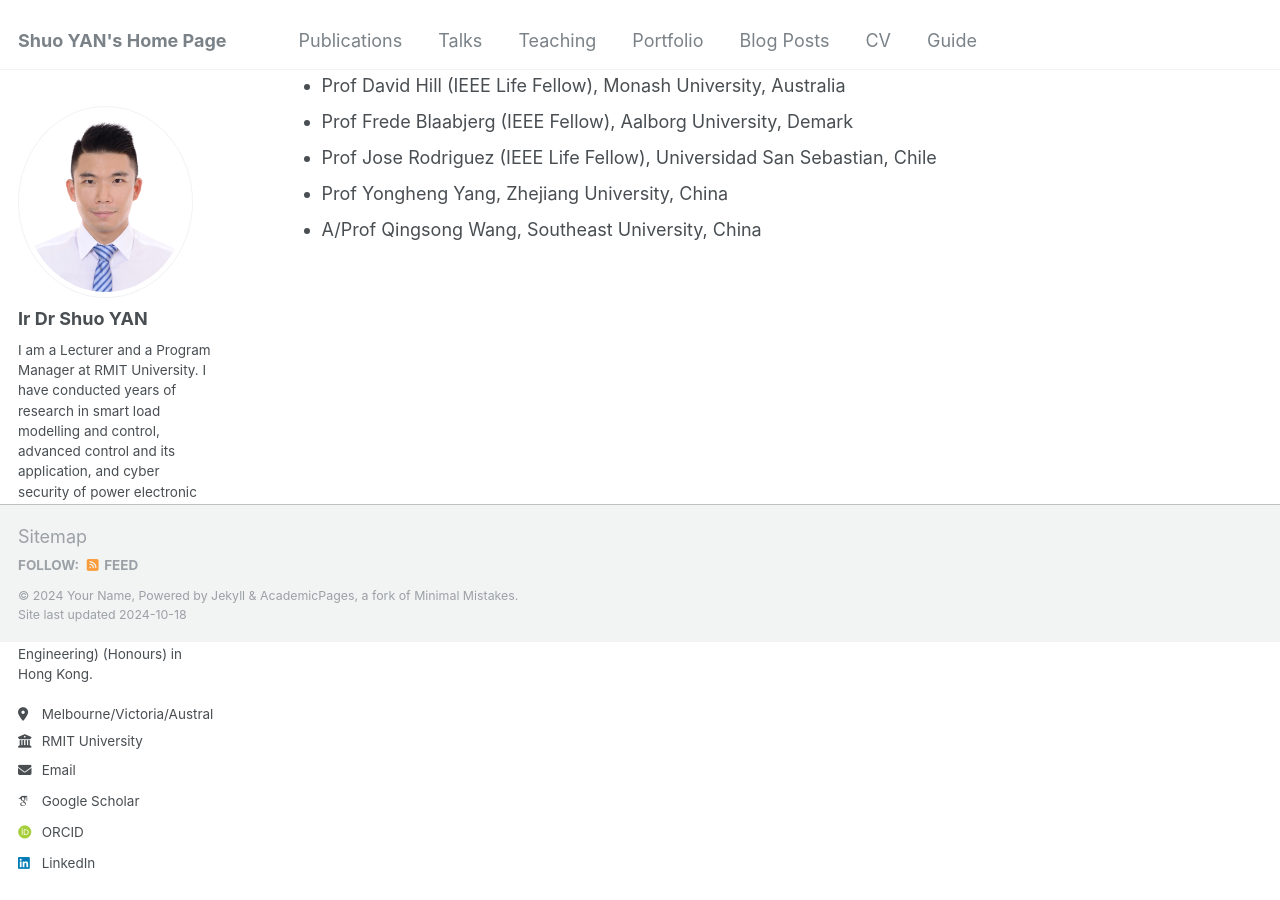
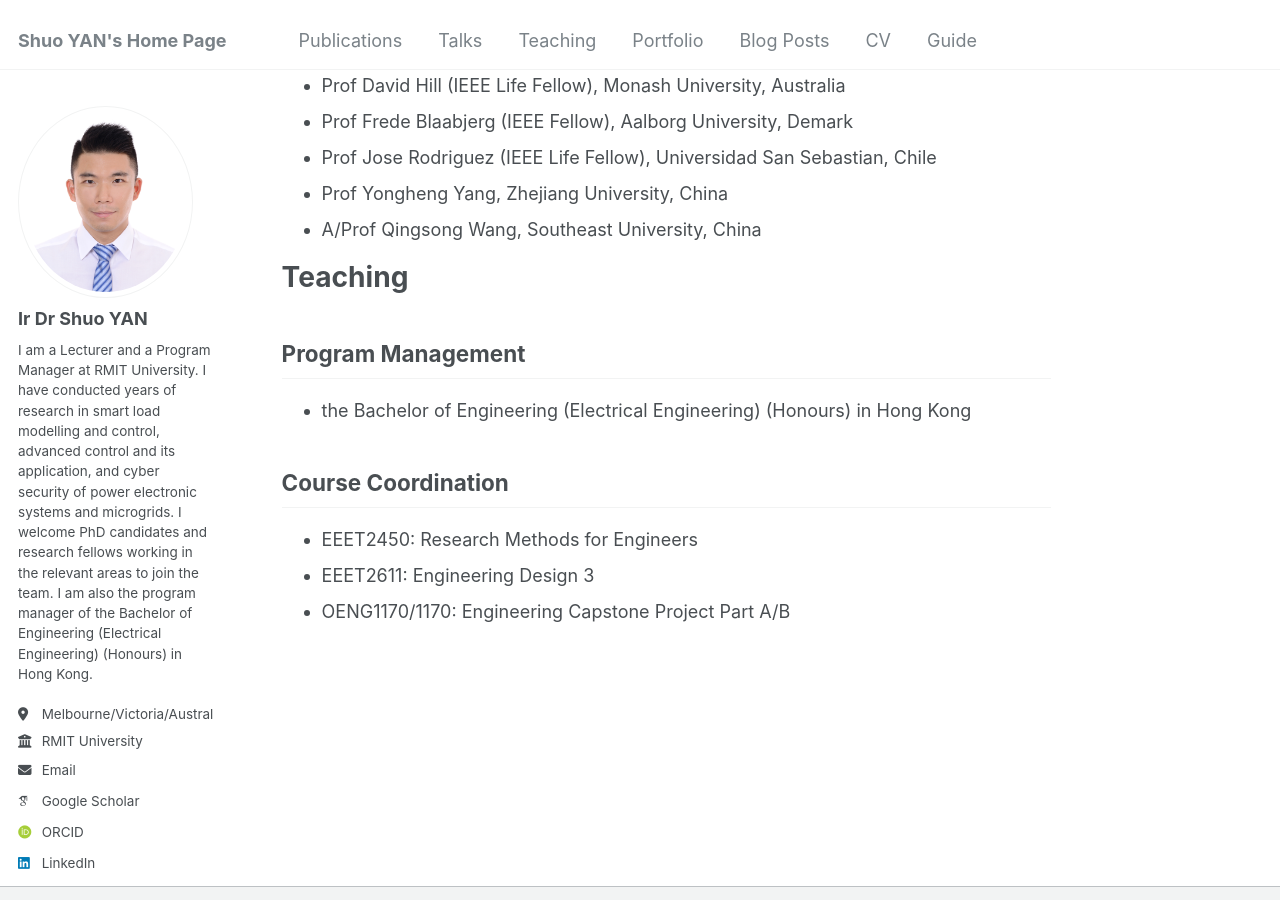
Before and after one commit to cctv2582/personalwebpage, a Jekyll site: the page built from _pages/about.md, in a window 1280 px wide and 900 px high, scrolled down 1739 px. Built offline with Jekyll 4.4.1, drawn with Linux system fonts in a browser that asks for light colours; some web fonts are replaced.

Commit message:
Update about.md

```diff
--- a/_pages/about.md
+++ b/_pages/about.md
@@ -53,3 +53,18 @@ Collaborators (International)
 -	Prof Jose Rodriguez (IEEE Life Fellow), Universidad San Sebastian, Chile
 -	Prof Yongheng Yang, Zhejiang University, China
 -	A/Prof Qingsong Wang, Southeast University, China
+
+
+Teaching
+======
+
+Program Management
+------
+-	the Bachelor of Engineering (Electrical Engineering) (Honours) in Hong Kong
+
+
+Course Coordination
+------
+-	EEET2450: Research Methods for Engineers
+-	EEET2611: Engineering Design 3
+-	OENG1170/1170: Engineering Capstone Project Part A/B
```
